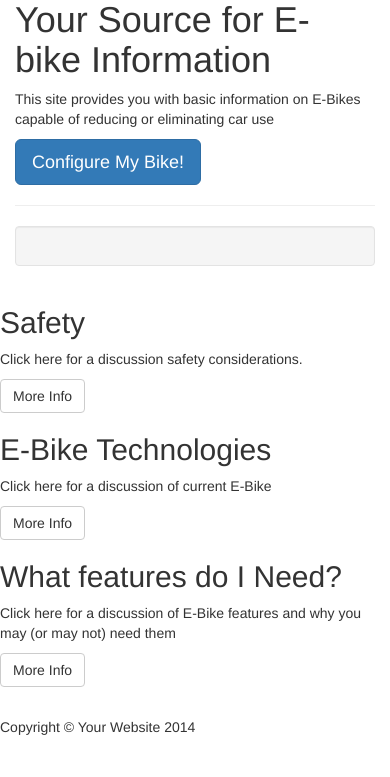
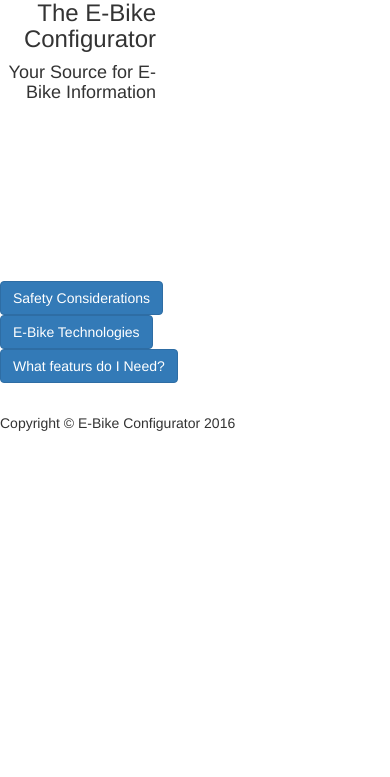
Before and after one commit to rvarley/capstone, a Django app: page / in a window 390 px wide. Shown: the part 360-1137 px from the top of the page. After the commit the page ends 791 px from the top, so only its background shows below. Run offline with Django 3.2, Linux system fonts and the light colour scheme; some libraries are stand-ins or nearby versions.

Commit message:
Added base template and removed un-necessary code.  Reformatted buttons in lower frame.  Changed copyright notice in footer.

```diff
--- a/configurator/bike_app/templates/home.html
+++ b/configurator/bike_app/templates/home.html
@@ -1,139 +1,36 @@
 <!DOCTYPE html>
-<html lang="en">
+{% extends 'base.html' %}
+{% load staticfiles %}
 
-<head>
+{% block title %}
+  E-Bike Configurator
+{% endblock %}
 
-    <meta charset="utf-8">
-    <meta http-equiv="X-UA-Compatible" content="IE=edge">
-    <meta name="viewport" content="width=device-width, initial-scale=1">
-    <meta name="description" content="">
-    <meta name="author" content="">
+{% block content %}
 
-    <title>E-Bike Configurator</title>
-
-    <!-- Bootstrap Core CSS -->
-    <link href="/static/bootstrap/css/bootstrap.min.css" rel="stylesheet">
-    <!-- <link href="css/bootstrap.min.css" rel="stylesheet"> ->>
-
-    <!-- Custom CSS -->
-    <!-- <link href="css/small-business.css" rel="stylesheet"> -->
-    <link href="/static/bootstrap/css/small-business.css" rel="stylesheet">
-
-    <!-- HTML5 Shim and Respond.js IE8 support of HTML5 elements and media queries -->
-    <!-- WARNING: Respond.js doesn't work if you view the page via file:// -->
-    <!--[if lt IE 9]>
-        <script src="https://oss.maxcdn.com/libs/html5shiv/3.7.0/html5shiv.js"></script>
-        <script src="https://oss.maxcdn.com/libs/respond.js/1.4.2/respond.min.js"></script>
-    <![endif]-->
-
-</head>
-
-<body>
-
-    <!-- Navigation -->
-    <nav class="navbar navbar-inverse navbar-fixed-top" role="navigation">
-        <div class="container">
-            <!-- Brand and toggle get grouped for better mobile display -->
-            <div class="navbar-header">
-                <button type="button" class="navbar-toggle" data-toggle="collapse" data-target="#bs-example-navbar-collapse-1">
-                    <span class="sr-only">Toggle navigation</span>
-                    <span class="icon-bar"></span>
-                    <span class="icon-bar"></span>
-                    <span class="icon-bar"></span>
-                </button>
-                <!-- <a class="navbar-brand" href="#">
-                    <img src="http://placehold.it/150x50&text=Logo" alt="">
-                </a> -->
-            </div>
-            <!-- Collect the nav links, forms, and other content for toggling -->
-            <div class="collapse navbar-collapse" id="bs-example-navbar-collapse-1">
-                <ul class="nav navbar-nav">
-                    <li>
-                        <a href="#">About</a>
-                    </li>
-                    <li>
-                        <a href="#">Services</a>
-                    </li>
-                    <li>
-                        <a href="#">Contact</a>
-                    </li>
-                </ul>
-            </div>
-            <!-- /.navbar-collapse -->
-        </div>
-        <!-- /.container -->
-    </nav>
-
-    <!-- Page Content -->
-    <div class="container">
-
-        <!-- Heading Row -->
-        <div class="row">
-            <div class="col-md-5">
-                <img class="img-responsive img-rounded" src="https://ksr-ugc.imgix.net/projects/229825/photo-original.jpg?v=1397787128&w=1536&h=1152&fit=crop&auto=format&q=92&s=6e5d05f335a279f9e959b24b8ca29f53" alt="">
-            </div>
-            <!-- /.col-md-8 -->
-            <div class="col-md-4">
-                <h1>Your Source for E-bike Information</h1>
-                <p>This site provides you with basic information on E-Bikes capable of reducing or eliminating car use</p>
-                <a class="btn btn-primary btn-lg" id="configurator" href="form.html">Configure My Bike!</a>
-            </div>
-            <!-- /.col-md-4 -->
-        </div>
-        <!-- /.row -->
-
-        <hr>
-
-        <!-- Call to Action Well -->
-        <div class="row">
-            <div class="col-lg-12">
-                <div class="well text-center">
-                </div>
-            <!-- /.col-lg-12 -->
-        </div>
-        <!-- /.row -->
-
-        <!-- Content Row -->
+        <h2></h2>
         <div class="row">
             <div class="col-md-4">
-                <h2>Safety</h2>
-                <p>Click here for a discussion safety considerations.</p>
-                <a class="btn btn-default" href="#">More Info</a>
+                <a class="btn btn-primary btn-med" id="configurator" href="#" align="center">Safety Considerations</a>
+            </div>
+            <div class="col-md-4">
+                <a class="btn btn-primary btn-med" id="configurator" href="#" align="center">E-Bike Technologies</a>
             </div>
             <!-- /.col-md-4 -->
             <div class="col-md-4">
-                <h2>E-Bike Technologies</h2>
-                <p>Click here for a discussion of current E-Bike</p>
-                <a class="btn btn-default" href="#">More Info</a>
+                <a class="btn btn-primary btn-med" id="configurator" href="#" align="center">What featurs do I Need?</a>
             </div>
-            <!-- /.col-md-4 -->
-            <div class="col-md-4">
-                <h2>What features do I Need?</h2>
-                <p>Click here for a discussion of E-Bike features and why you
-                    may (or may not) need them</p>
-                <a class="btn btn-default" href="#">More Info</a>
-            </div>
-            <!-- /.col-md-4 -->
         </div>
-        <!-- /.row -->
 
-        <!-- Footer -->
         <footer>
             <div class="row">
                 <div class="col-lg-12">
-                    <p>Copyright &copy; Your Website 2014</p>
+                    <p>Copyright &copy; E-Bike Configurator 2016</p>
                 </div>
             </div>
         </footer>
 
     </div>
-    <!-- /.container -->
-
-    <!-- jQuery -->
-    <!-- <script src="/static/js/jquery.js"></script> -->
-    <!-- Bootstrap Core JavaScript -->
     <link href="/static/bootstrap/css/bootstrap.min.css" rel="stylesheet">
 
-</body>
-
-</html>
+{% endblock %}
```
